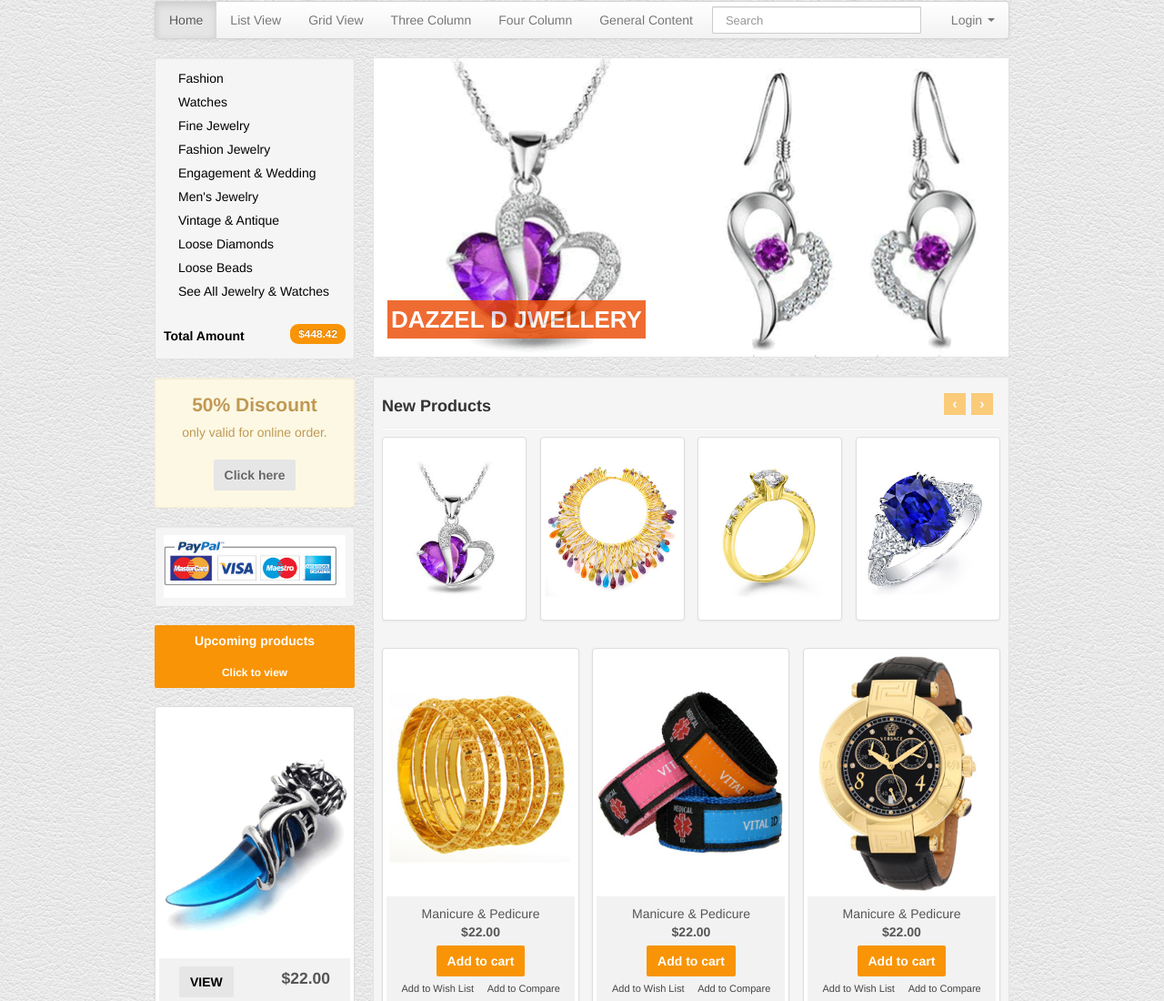
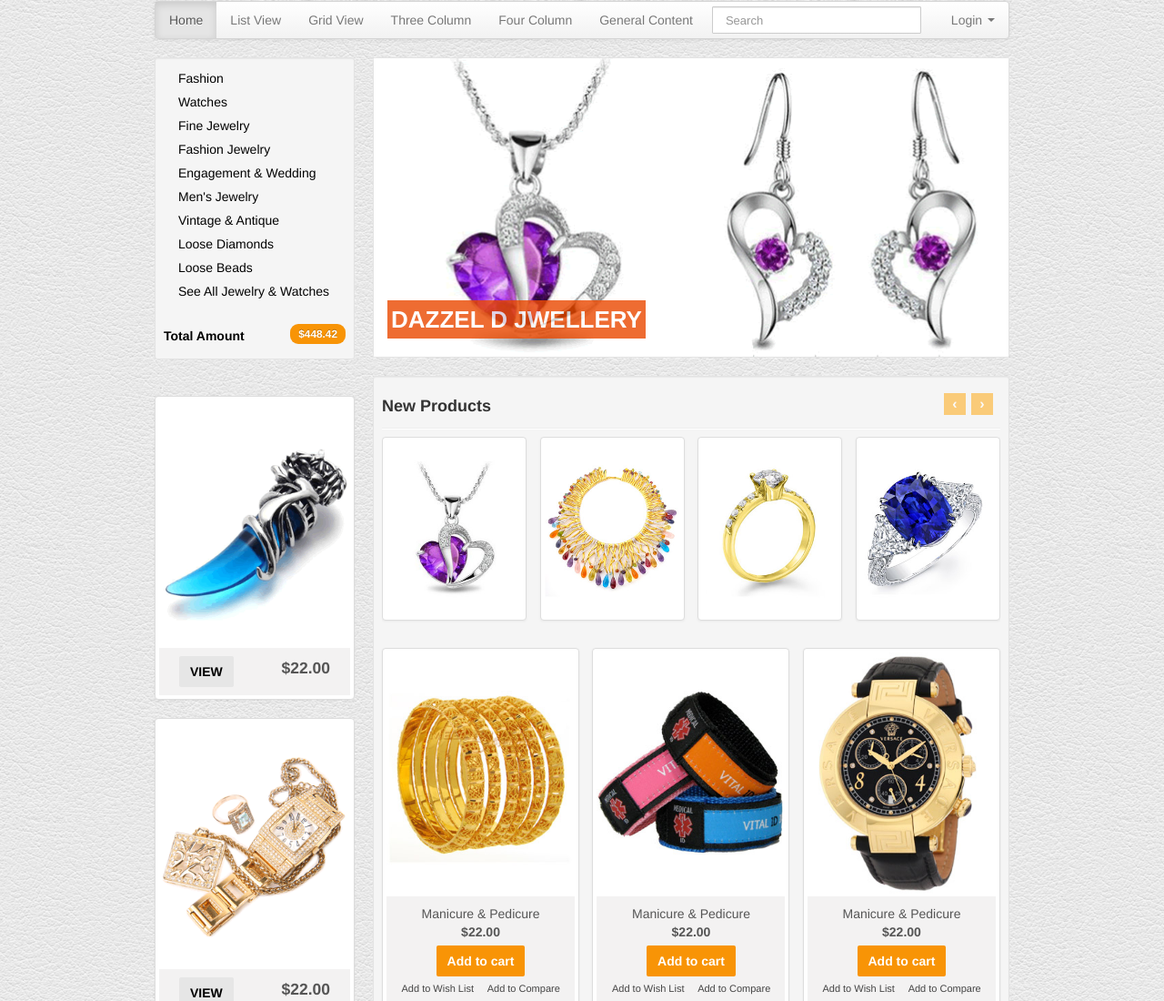
Before and after one commit to arati-yadav/shopping-site, a plain HTML site: page index.html in a window 1280 px wide. Shown: the top 1100 px of the page at 91% size. Drawn offline with Linux system fonts and the light colour scheme.

Commit message:
Update index.html

```diff
--- a/index.html
+++ b/index.html
@@ -149,16 +149,16 @@ Body Section
 	</ul>
 </div>
 
-			  <div class="well well-small alert alert-warning cntr">
+			 <!-- <div class="well well-small alert alert-warning cntr">
 				  <h2>50% Discount</h2>
 				  <p>
 					 only valid for online order. <br><br><a class="defaultBtn" href="#">Click here </a>
 				  </p>
-			  </div>
-			  <div class="well well-small" ><a href="#"><img src="assets/img/paypal.jpg" alt="payment method paypal"></a></div>
+			  </div>-->
+			<!--  <div class="well well-small" ><a href="#"><img src="assets/img/paypal.jpg" alt="payment method paypal"></a></div>
 
 			<a class="shopBtn btn-block" href="#">Upcoming products <br><small>Click to view</small></a>
-			<br>
+			<br>-->
 			<br>
 			<ul class="nav nav-list promowrapper">
 			<li>
```
